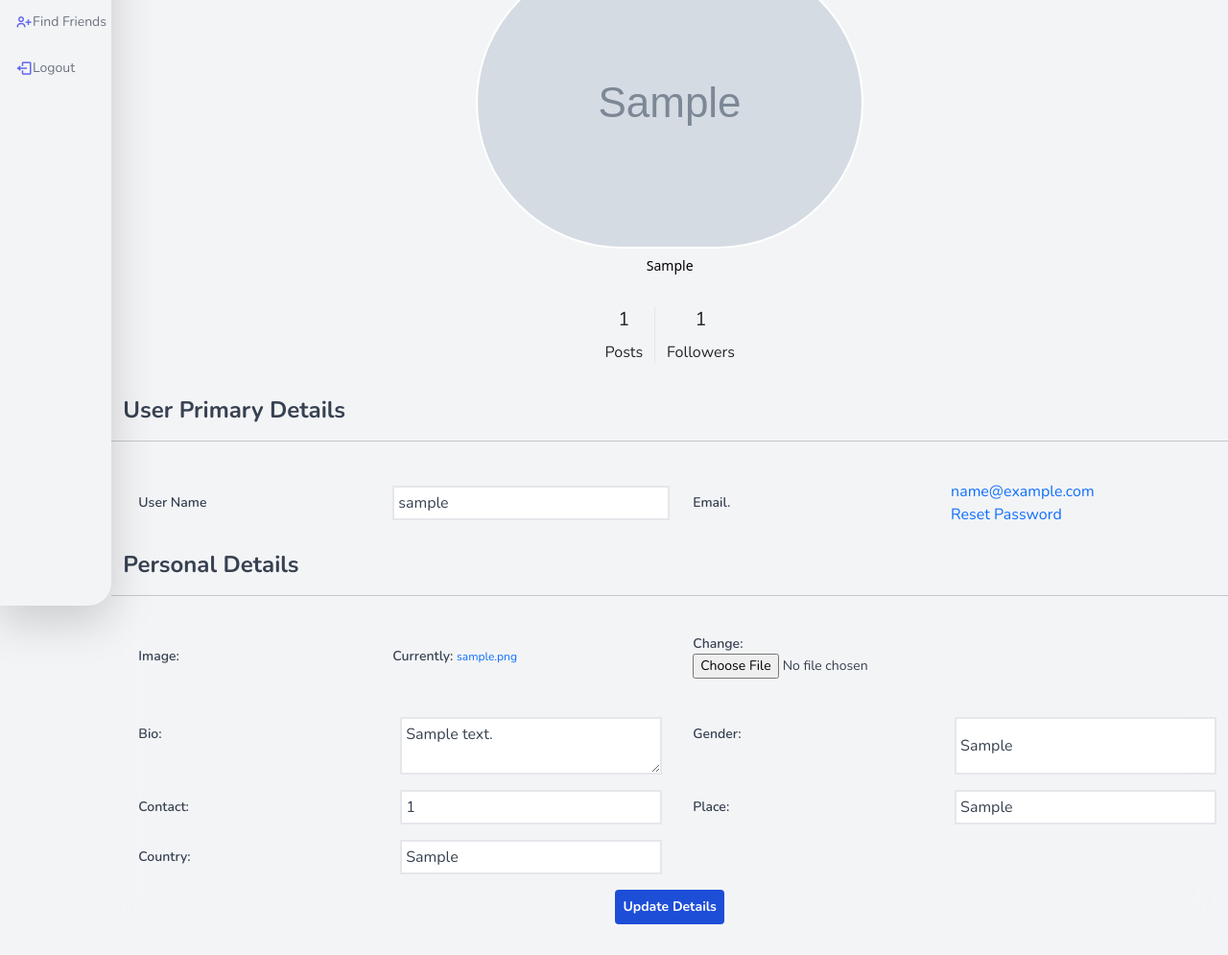
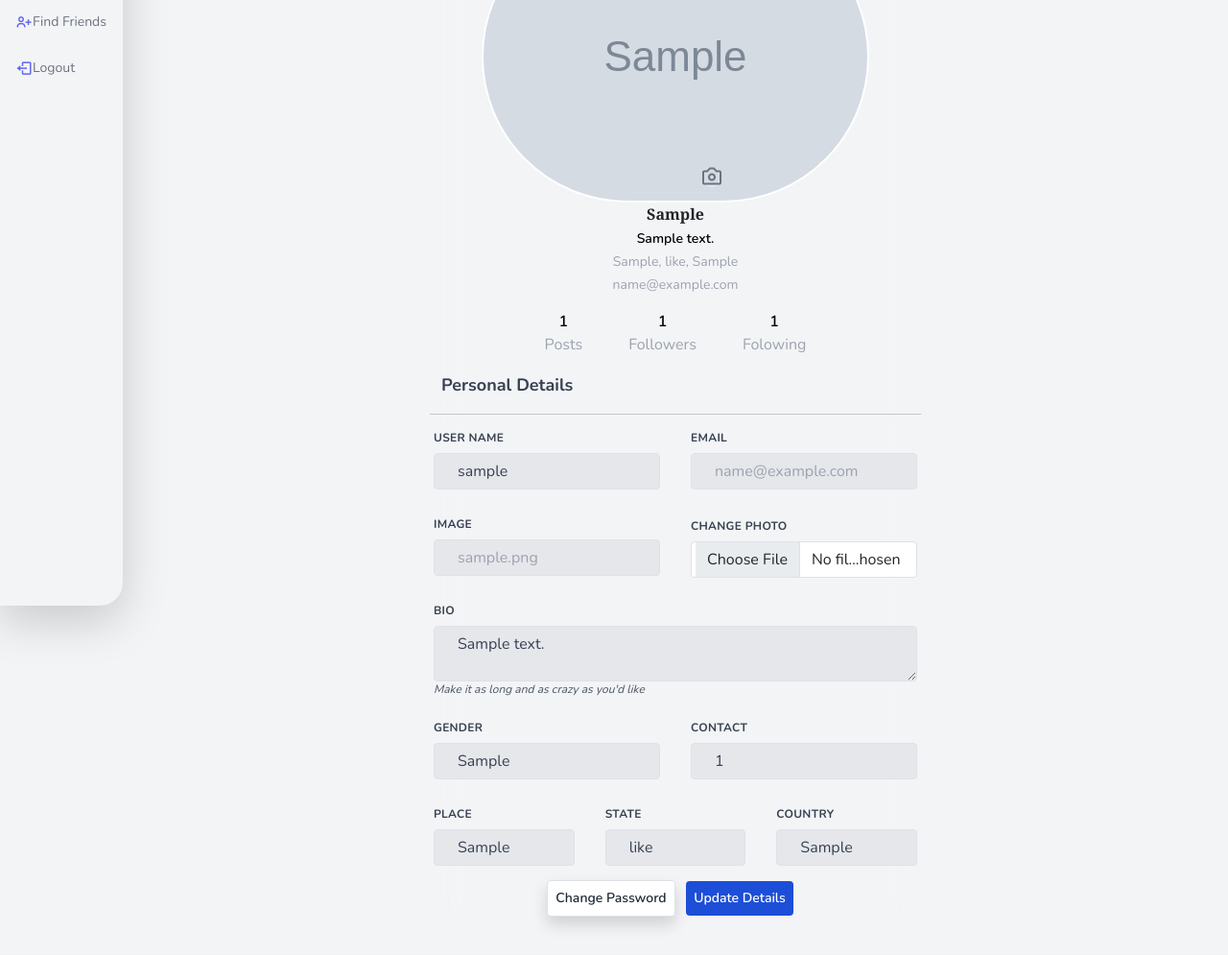
Before and after one commit to sajithpi/Django-SocialMedia, a Django app: page /profile/1 in a window 1280 px wide. Shown: the part 233-1228 px from the top of the page at 96% size. After the commit the page ends 1198 px from the top, so only its background shows below. Run offline with Django 3.2, Linux system fonts and the light colour scheme; a user stored in the database is signed in; tables that the repository leaves empty hold one stand-in row (values such as "Sample post"); grey boxes marked "Sample" are stand-in pictures; data that the repository does not hold is empty; parts of the project's set-up code (start-up, migrations or seed data) failed here and were passed over; some libraries are stand-ins or nearby versions.

Commit message:
Updated Profile Update Form

```diff
--- a/feed/templates/feed/show_notification.html
+++ b/feed/templates/feed/show_notification.html
@@ -28,19 +28,35 @@
 
             {% if notification.from_user != notification.to_user %}
 
-                <div class="bg-gray-100  pl-4 py-1 rounded-lg shadow-md max-w-md border-b ">
+                <div class="bg-gray-100  pl-1 md:pl-4 py-1 rounded-lg shadow-md max-w-md border-b ">
 
                     <div class="flex items-center mt-3 hover:bg-gray-100 rounded-lg  py-1 cursor-pointer">
                         {% if notification.post %}
 
-                                    <div class="flex flex-shrink-0 items-end">
+                                    <!-- <div class="flex flex-shrink-0 items-end">
                                         <a href="{% url 'feed:user_profile_notification' notification.pk notification.from_user.id %}">
                                         {% thumbnail notification.from_user.profile.image "39x59" crop="center" as im %}
                                                                     <img src="{{ im.url }}" width="{{ im.width }}" height="{{ im.height }}"
                                                                         class="rounded-full object-scale-down">
                                         {% endthumbnail %}
                                         </a>
-                                    </div>
+                                    </div> -->
+                                    <div class="rounded-full p-0.5  bg-gradient-to-b from-blue-400 via-green-500 to-indigo-700 ">
+                                        <div class="rounded-full wrapper overflow-hidden h-9 w-9">
+                                          <button>
+                                            <a href="{% url 'feed:user_profile_notification' notification.pk notification.from_user.id %}">
+
+                                            {% thumbnail notification.from_user.profile.image "39x39" crop="center" as im %}
+                                                <img src="{{ im.url }}" class="object-scale-down rounded-full border-solid border-white border-2">
+                                              {% endthumbnail %}
+
+                                            </a>
+
+                                          </button>
+                                        </div>
+
+                                      </div>
+
                                     <div class="ml-3">
 
                                         {% if notification.notification_type == 1 %}
--- a/profiles/forms.py
+++ b/profiles/forms.py
@@ -10,7 +10,7 @@
         # place = forms.CharField()
         # occupation = forms.CharField()
         # fields = ('name', 'image', 'age', 'email', 'place', 'occupation','gender')
-        fields = ('user','image','gender','contact','place','country')
+        fields = ('user','image','gender','contact','place','state','country')
 
         widgets={
             'user' : forms.TextInput(attrs={'class':'form-control','placeholder':'Username'}),
@@ -19,6 +19,7 @@
             # 'dob' : forms.DateInput(attrs={'class':'form-control','placeholder':'Dob'}),
             'contact' : forms.NumberInput(attrs={'class':'form-control','placeholder':'Contact'}),
             'place' : forms.TextInput(attrs={'class':'form-control','placeholder':'Place'}),
+            'state' : forms.TextInput(attrs={'class':'form-control','placeholder':'State'}),
             'country' : forms.TextInput(attrs={'class':'form-control','placeholder':'Place'}),
 
 
--- a/profiles/models.py
+++ b/profiles/models.py
@@ -26,8 +26,9 @@
     # dob = models.DateTimeField(auto_created=True)
     bio = models.TextField(null=True,blank=True,max_length=255)
     contact = models.IntegerField(null=True,blank=True,default=1)
+
     place = models.CharField(null=True,blank=True,max_length=100)
-
+    state = models.CharField(null=True,blank=True,max_length=100)
     country = models.CharField(null=True,blank=True,max_length=100)
 
 
--- a/profiles/templates/profiles/profile_update.html
+++ b/profiles/templates/profiles/profile_update.html
@@ -14,37 +14,69 @@
 <div class="fixed top-0 left-0 right-0 z-50 ">
   {% include 'includes/navbar.html' %}
 </div>
-<div class="flex  bg-gray-100 max-w-7xl mt-4">
+<div class="flex  bg-gray-100 max-w-7xl mt-16 md:mt-28">
 
 
   <div class="overflow-hidden  w-full h-fit z-40 md:z-30 my-3 backdrop-blur-sm bg-white/30 " style="backdrop-filter: blur(20px);">
-    <div class="w-auto bg-cover bg-center h-48"
-      style="background-image: url('https://images.unsplash.com/photo-1593642532454-e138e28a63f4?ixlib=rb-1.2.1&ixid=MnwxMjA3fDF8MHxwaG90by1wYWdlfHx8fGVufDB8fHx8&auto=format&fit=crop&w=869&q=80');">
-    </div>
+
     <!-- <img src="https://images.unsplash.com/photo-1593642532454-e138e28a63f4?ixlib=rb-1.2.1&ixid=MnwxMjA3fDF8MHxwaG90by1wYWdlfHx8fGVufDB8fHx8&auto=format&fit=crop&w=869&q=80" class="bg-cover" /> -->
-    <div class="flex justify-center -mt-8">
-
+    <div class="relative flex justify-center mt-4">
+      <a href="{{user.profile.image.url}}">
       {% thumbnail user.profile.image "100x100" crop="center" as im %}
 
-      <img src="{{ im.url }}" alt="" class="rounded-full border-solid border-white border-2 -mt-3">
+      <img src="{{ im.url }}" alt="" class="rounded-full border-solid border-white border-2 -mt-3 grayscale ">
       {% endthumbnail %}
+    </a>
+    <button class="absolute bottom-4 right-28 md:right-52  rounded-full h-4 w-4 md:h-5 md:w-5 text-sm md:text-2xl
+    text-white font-semibold border-2 flex justify-center items-center font-mono hover:bg-blue-700">
+    <i class='bx bx-camera text-gray-500'></i>
+</button>
 </div>
-    <div class="text-center px-3 pb-6 pt-2">
-      <h3 class="text-black text-sm bold font-sans capitalize">{{ user.username }}</h3>
+      <div class="flex flex-col gap-1 text-center">
 
+          <div class="font-serif font-semibold">{{user.username | capfirst}}</div>
+          <span class="text-xs md:text-sm text-black font-semibold">{{user.profile.bio | capfirst}}</span>
+          <span class="text-xs md:text-sm text-gray-400">
+
+              {% if user.profile.country %}
+                  {{user.profile.country}},
+              {% else %}
+                  Country,
+              {% endif %}
+
+              {% if user.profile.state %}
+                  {{user.profile.state}},
+              {% else %}
+                  State,
+              {% endif %}
+
+              {% if user.profile.place %}
+                  {{user.profile.place}}
+              {% else %}
+                  City
+              {% endif %}
+
+          </span>
+          <span class="text-sm text-gray-400">{{user.email}}</span>
 
           {% else %}
           <div class="mt-3 text-sm">Login to Update this user</div>
           {% endif %}
       </div>
-    <div class="flex justify-center pb-3 text-grey-dark">
-      <div class="text-center mr-3 border-r pr-3">
-        <h2 class="text-md md:text-xl">{{ total_posts }}</h2>
-        <span class="text-md md:text-md">Posts</span>
+
+      <!-- TODO:POsts,Followers,Following Details -->
+      <div class="flex justify-center items-center mt-3 text-sm md:text-base">
+        <div class="font-semibold text-center mx-4 text-black">
+            {{total_posts}}
+            <div class="text-gray-400">Posts</div>
         </div>
-      <div class="text-center">
-        <h2 class="text-md md:text-xl">{{ total_followers }}</h2>
-        <span class="text-md md:text-md">Followers</span>
+        <div class="font-semibold text-center mx-4 text-black">
+           {{total_followers}}
+            <div class="text-gray-400">Followers</div>
+        </div>
+        <div class="font-semibold text-center mx-4 text-black">
+           {{total_following}}
+            <div class="text-gray-400">Folowing</div>
         </div>
     </div>
 
@@ -52,104 +84,147 @@
     <!-- TODO:About -->
     <div class="my-3 text-gray-700">
       <div class="flex justify-between items-center">
-        <div class="text-sm md:text-2xl pl-1 md:pl-3 font-bold ">User Primary Details</div>
+        <div class="text-sm md:text-lg pl-1 md:pl-3 font-bold ">Personal Details</div>
 
       </div>
       <hr>
-      <div class="grid lg:grid-cols-2 text-sm mx-1 md:mx-3">
-        <div class="grid grid-cols-2 mt-3 self-center">
-          <div class="px-4 py-2 font-semibold">User Name</div>
-          <input class="px-1 md:px-4 py-1 md:py-2 text-sm md:text-base border-2 " type="text" name="username"
+      <form class="w-full max-w-lg" method="post" enctype="multipart/form-data">
+
+        {% csrf_token %}
+        <!-- {{form.as_p}} -->
+      <div class="flex flex-wrap -mx-3 mb-6">
+        <div class="w-full md:w-1/2 px-3 mb-6 md:mb-0">
+          <label class="block uppercase tracking-wide text-gray-700 text-xs font-bold mb-2">
+            USER NAME
+          </label>
+          <input class="appearance-none block w-full bg-gray-200 text-gray-700 border border-red-500 rounded py-2 px-4 mb-1 md:mb-3 leading-tight focus:outline-none focus:bg-white" type="text" name="username"
           value="{{user.username}}" maxlength="150" required id="id_username">
         </div>
-        <div class="grid grid-cols-2 mt-3">
-          <div class="px-4 py-2 font-semibold self-center">Email.</div>
-          <div class="px-1 md:px-4 py-2 ">
-            <a class=" py-1 md:py-2 text-sm md:text-base  break-words"
-              href="mailto:{{user.email}}">{{user.email}}</a><br>
-              <a class=" md:py-2 text-sm md:text-base  " href="{% url 'profiles:reset' %}"><span
-                class="text-sm md:text-base">Reset
-                Password</span></a>
+        <div class="w-full md:w-1/2 px-3 mb-6 md:mb-0">
+          <label class="block uppercase tracking-wide text-gray-700 text-xs font-bold mb-2" for="id_email">
+            Email
+          </label>
+          <input class="appearance-none block w-full bg-gray-200 text-gray-700 border border-red-500 rounded py-2 px-4 mb-1 md:mb-3 leading-tight focus:outline-none focus:bg-white" id="email" type="text" placeholder="{{user.email}}">
         </div>
+
       </div>
-      </div>
+
+
 
       <!-- TODO:Personal Details -->
       <div class="my-3 text-gray-700">
-        <div class="flex justify-between items-center">
-          <div class="text-sm md:text-2xl pl-1 md:pl-3 font-bold ">Personal Details</div>
-
-          <!-- <a class="text-end md:text-cente pr-1 md:pr-3" href="..//..//..//til/templates/account/password_change.html"><span class="text-sm md:text-base">Reset
-                  Password</span></a> -->
-        </div>
-        <hr>
-
-
-
-        <form method="post" enctype="multipart/form-data">
-          {% csrf_token %}
-          <!-- {{ form.as_p }} -->
-          <div class="grid lg:grid-cols-2 text-sm mx-1 md:mx-3">
-
             <p class="hidden"><label for="id_user">User:</label>
               <select name="user" required id="id_user">
                 <option value="">---------</option>
                 <option value="{{user.id}}" selected>{{user.profile.user}}</option>
+              </select></p>
 
-
-
-              </select></p>
-            <div class="grid grid-cols-2 mt-3 content-center">
-              <label class="px-4 py-2 font-semibold" for="id_image">Image:</label>
-              <p class=" py-2 font-semibold self-center">Currently:
-                <a class="text-xs break-words" href="{{user.profile.image}}">{{user.profile.image}}</a></p>
+          <!-- New Form -->
+            <div class="flex flex-wrap -mx-3 mb-6">
+              <div class="w-full md:w-1/2 px-3 mb-6 md:mb-0">
+                <label class="block uppercase tracking-wide text-gray-700 text-xs font-bold mb-2" for="id_image">
+                  Image
+                </label>
+                <a href="{{user.profile.image.url}}">
+                  <input class="appearance-none block w-full bg-gray-200 text-gray-700 border border-red-500 rounded py-2 px-4 mb-1 md:mb-3 leading-tight focus:outline-none focus:bg-white" id="grid-first-name" type="text" placeholder="{{user.profile.image}}">
+                </a>
 
               </div>
-            <div class="grid grid-cols-2 mt-3 content-center">
-              <p class="px-4 py-2 font-semibold">Change:
-                <input type="file" name="image" id="id_image"></p>
-
+              <div class="w-full md:w-1/2 px-3 self-center">
+                <label class="block uppercase tracking-wide text-gray-700 text-xs font-bold mb-2" for="id_change_photo">
+                  CHANGE PHOTO
+                </label>
+                <input class="form-control
+                block
+                w-full
+                px-3
+                py-1.5
+                text-base
+                font-normal
+                text-gray-700
+                bg-white bg-clip-padding
+                border border-solid border-gray-300
+                rounded
+                transition
+                ease-in-out
+                m-0
+                focus:text-gray-700 focus:bg-white focus:border-blue-600 focus:outline-none"
+                type="file" name="image" id="id_image">
               </div>
-            <div class="grid grid-cols-2 mt-3 h-auto">
-              <label class="px-4 py-2 font-semibold" for="id_gender">Bio:</label>
-              <textarea class="px-1 md:px-4 py-1 md:py-2 text-sm md:text-base mx-2 md:mx-0 border-2 h-fit"
-                name="bio" maxlength="100" required id="id_bio">{{user.profile.bio}}</textarea>
             </div>
-            <div class="grid grid-cols-2 mt-3 h-auto">
-              <label class="px-4 py-2 font-semibold" for="id_gender">Gender:</label>
-              <input class="px-1 md:px-4 py-1 md:py-2 text-sm md:text-base mx-2 md:mx-0 border-2 h-fit" type="text"
+          <!-- TODO:BIO -->
+            <div class="flex flex-wrap -mx-3 mb-2">
+              <div class="w-full px-3 mb-6 md:mb-0">
+                <label class="block uppercase tracking-wide text-gray-700 text-xs font-bold mb-2" for="id_gender">
+                  BIO
+                </label>
+                <textarea class="appearance-none block w-full bg-gray-200 text-gray-700 border border-gray-200 rounded py-2 md:py-3 px-4 leading-tight focus:outline-none focus:bg-white focus:border-gray-500"  name="bio" maxlength="100" required id="id_bio">{{user.profile.bio}}</textarea>
+                <p class="text-gray-600 text-xs italic">Make it as long and as crazy as you'd like</p>
+              </div>
+            </div>
+            <!--TODO:GENDER,CONTACT -->
+            <div class="flex flex-wrap -mx-3 mb-6">
+              <div class="w-full md:w-1/2 px-3 mb-6 md:mb-0">
+                <label class="block uppercase tracking-wide text-gray-700 text-xs font-bold mb-2" for="id_gender">
+                  GENDER
+                </label>
+                <input class="appearance-none block w-full bg-gray-200 text-gray-700 border border-red-500 rounded py-2 px-4 mb-1 md:mb-3 leading-tight focus:outline-none focus:bg-white" type="text"
                 name="gender" value="{{user.profile.gender}}" maxlength="100" required id="id_gender">
               </div>
-            <div class="grid grid-cols-2 mt-3">
-              <label class="px-4 py-2 font-semibold" for="id_contact">Contact:</label>
-              <input class="px-1 md:px-4 py-1 md:py-2 text-sm md:text-base mx-2 md:mx-0 border-2" type="number"
+              <div class="w-full md:w-1/2 px-3">
+                <label class="block uppercase tracking-wide text-gray-700 text-xs font-bold mb-2"for="id_contact">
+                  CONTACT
+                </label>
+                <input class="appearance-none block w-full bg-gray-200 text-gray-700 border border-gray-200 rounded py-2 px-4 leading-tight focus:outline-none focus:bg-white focus:border-gray-500" type="number"
                 name="contact" value="{{user.profile.contact}}" required id="id_contact">
               </div>
-
-            <div class="grid grid-cols-2 mt-3">
-              <label class="px-4 py-2 font-semibold" for="id_place">Place:</label>
-              <input class="px-1 md:px-4 py-1 md:py-2 text-sm md:text-base mx-2 md:mx-0 border-2" type="text"
+            </div>
+            <div class="flex flex-wrap -mx-3 mb-2">
+              <div class="w-full md:w-1/3 px-3 mb-6 md:mb-0">
+                <label class="block uppercase tracking-wide text-gray-700 text-xs font-bold mb-2" for="id_place">
+                  PLACE
+                </label>
+                <input class="appearance-none block w-full bg-gray-200 text-gray-700 border border-gray-200 rounded py-2 px-4 leading-tight focus:outline-none focus:bg-white focus:border-gray-500" type="text"
                 name="place" value="{{user.profile.place}}" maxlength="100" required id="id_place">
               </div>
-            <div class="grid grid-cols-2 mt-3">
-              <label class="px-4 py-2 font-semibold" for="id_country">Country:</label>
-              <input class="px-1 md:px-4 py-1 md:py-2 text-sm md:text-base mx-2 md:mx-0 border-2" type="text"
+              <div class="w-full md:w-1/3 px-3 mb-6 md:mb-0">
+                <label class="block uppercase tracking-wide text-gray-700 text-xs font-bold mb-2" for="id_state">
+                  STATE
+                </label>
+                <input class="appearance-none block w-full bg-gray-200 text-gray-700 border border-gray-200 rounded py-2 px-4 leading-tight focus:outline-none focus:bg-white focus:border-gray-500" type="text"
+                name="state" value="{{user.profile.state}}" maxlength="100" required id="id_state">
+              </div>
+              <div class="w-full md:w-1/3 px-3 mb-6 md:mb-0">
+                <label class="block uppercase tracking-wide text-gray-700 text-xs font-bold mb-2" for="id_country">
+                  COUNTRY
+                </label>
+                <input class="appearance-none block w-full bg-gray-200 text-gray-700 border border-gray-200 rounded py-2 px-4 leading-tight focus:outline-none focus:bg-white focus:border-gray-500" type="text"
                 name="country" value="{{user.profile.country}}" maxlength="100" required id="id_country">
               </div>
+            </div>
+            <div class="flex flex-wrap -mx-1 md:-mx-3 my-2 md:my-6 justify-center">
 
+              <div class="w-1/2 md:w-1/4 self-center text-center">
+                <a class=" text-sm md:text-base  " href="{% url 'profiles:reset' %}">
+                <button class="bg-white text-sm hover:bg-gray-100 text-gray-800 font-semibold w-auto p-2 border border-gray-400 rounded shadow">
+                  Change Password
+                </button>
+                </a>
+              </div>
+              <div class="w-1/2 md:w-1/4 self-center text-center my-2">
 
+                {% if request.user == user %}
 
+                  <button
+                    class="bg-blue-700 hover:bg-blue-300 text-white text-sm font-semibold w-auto p-2 focus:outline-none focus:shadow-outline rounded align-center"
+                    type="submit">Update Details</button>
 
+                {% endif %}
               </div>
-          {% if request.user == user %}
-          <div class="grid mt-3 justify-center self-center">
-            <button
-              class="bg-blue-700 hover:bg-blue-300 text-white text-sm md:text-md font-bold w-auto p-2 focus:outline-none focus:shadow-outline rounded align-center"
-              type="submit">Update Details</button>
             </div>
-          {% endif %}
 
         </form>
+
 
         {% endblock body%}
       </div>
@@ -157,5 +232,7 @@
 
 
 
+
+
   </div>
 </div>
--- a/profiles/views.py
+++ b/profiles/views.py
@@ -75,6 +75,7 @@
         context = super().get_context_data(**kwargs)
         context['total_posts'] = Post.objects.filter(author = user).count()
         context['total_followers'] = Follower.objects.filter(following = user).count()
+        context['total_following'] = Follower.objects.filter(followed_by = user).count()
         return context
 
     def form_valid(self, form):
--- a/til/templates/includes/navbar.html
+++ b/til/templates/includes/navbar.html
@@ -78,7 +78,7 @@
 
                     <div x-show="dropdownOpen" @click="dropdownOpen = false" class="fixed inset-0 h-full w-full z-10"></div>
 
-                    <div x-show="dropdownOpen" class="absolute right-0 mt-2 py-2 w-64 pl-8 md:pl-0 md:w-80 bg-white rounded-md shadow-xl z-50 ">
+                    <div x-show="dropdownOpen" class="absolute right-0 mt-2 w-64 md:w-80 bg-white rounded-md shadow-xl z-50 ">
                       {% show_notifications %}
 
                       </a>
```
Also changed, not shown: chat/templates/chat/room.html (+33 -21 lines), frontend/js/room.js (+2 -7 lines), profiles/templates/profiles/my_profile_details.html (+8 -1 lines), profiles/migrations/0017_profile_state.py (added). Lines whose indentation alone changed are shown as unchanged.
